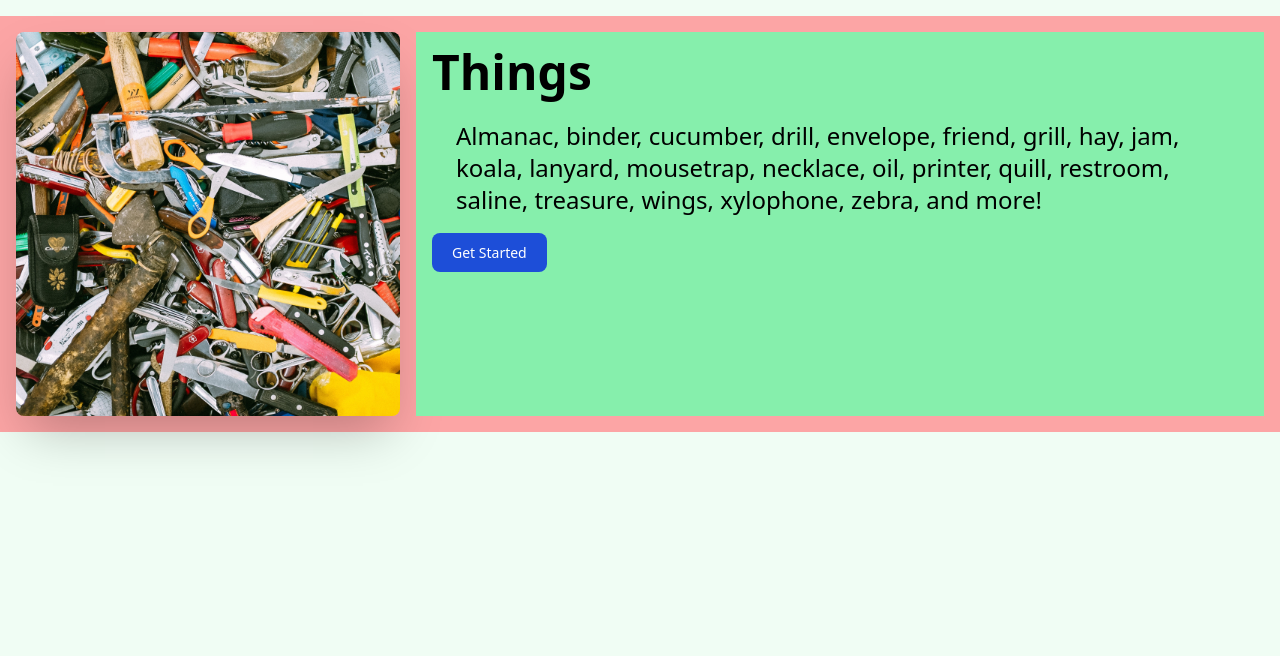
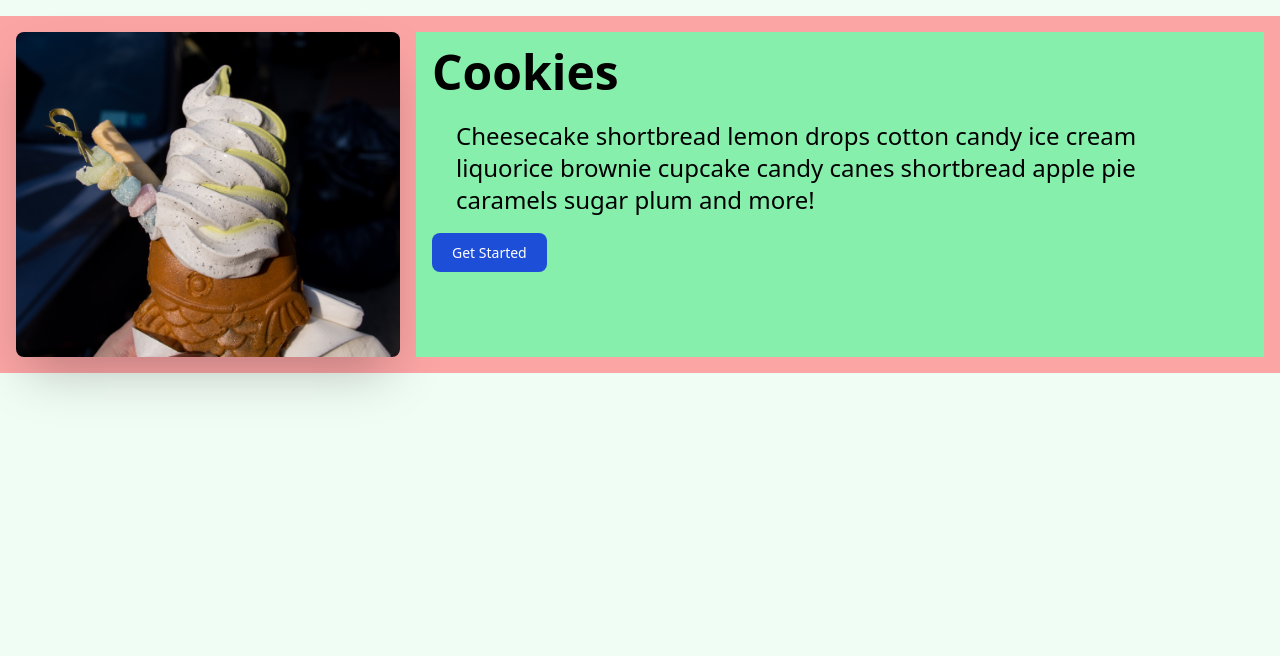
Before and after one commit to elleem/cookie-stand-api, a Django app: template templates/home.html in a window 1280 px wide. Shown: the part 68-724 px from the top of the page. Run offline with Django 4.2, Linux system fonts and the light colour scheme; the template is opened without the code that fills it, so the values that code supplies are empty; some libraries are stand-ins or nearby versions.

Commit message:
updates about and home page

```diff
--- a/requirements.txt
+++ b/requirements.txt
@@ -10,6 +10,7 @@ djangorestframework-simplejwt==5.2.2
 fire==0.5.0
 gunicorn==20.1.0
 idna==3.4
+psycopg2-binary==2.9.6
 PyJWT==2.6.0
 pytz==2022.7.1
 rcssmin==1.1.1
--- a/templates/about.html
+++ b/templates/about.html
@@ -24,7 +24,7 @@
         </div>
     </div>
     <div class="flex flex-col items-center pb-10 px-4">
-        <img class="w-96 h-96 mb-3 rounded-full shadow-lg" src="https://placekeanu.com/200/150" alt="Lauren image"/>
+        <img class="w-96 h-96 mb-3 rounded-full shadow-lg" src="/static/shirt.jpg" alt="Lauren image"/>
         <h5 class="mb-1 text-xl font-medium text-gray-900 dark:text-white">Lauren Main</h5>
         <span class="text-sm text-gray-500 dark:text-gray-400">Full Stack Developer</span>
         <div class="flex mt-4 space-x-3 md:mt-6">
--- a/templates/home.html
+++ b/templates/home.html
@@ -17,10 +17,10 @@
     <div class="">
       <div class="hero-content flex bg-red-300 p-4 space-x-4">
         {#  Thanks to https://unsplash.com/photos/Kw_zQBAChws?utm_source=unsplash&utm_medium=referral&utm_content=creditShareLink#}
-        <img src="{% static 'ashim-d-silva-things.jpg' %}" class="max-w-sm rounded-lg shadow-2xl"/>
+        <img src="{% static 'Taiyaki_(00228).jpg' %}" class="max-w-sm rounded-lg shadow-2xl"/>
         <div class="bg-green-300 p-4">
-          <h1 class="text-5xl font-bold">Things</h1>
-          <p class="text-2xl p-6">Almanac, binder, cucumber, drill, envelope, friend, grill, hay, jam, koala, lanyard, mousetrap, necklace, oil, printer, quill, restroom, saline, treasure, wings, xylophone, zebra, and more!</p>
+          <h1 class="text-5xl font-bold">Cookies</h1>
+          <p class="text-2xl p-6">Cheesecake shortbread lemon drops cotton candy ice cream liquorice brownie cupcake candy canes shortbread apple pie caramels sugar plum and more!</p>
           <a href="{% url 'login' %}" class="text-white bg-blue-700 hover:bg-blue-800 focus:ring-4 focus:ring-blue-300 font-medium rounded-lg text-sm px-5 py-2.5 mr-2 mb-2 dark:bg-blue-600 dark:hover:bg-blue-700 focus:outline-none dark:focus:ring-blue-800">Get Started</a>
         </div>
       </div>
--- a/templates/things/cookiestand_list.html
+++ b/templates/things/cookiestand_list.html
@@ -8,10 +8,10 @@
     <h1 class="text-4xl text-center">All Locations</h1>
     <div
       class="w-1/2 mx-auto text-sm font-medium text-gray-900 bg-white border border-gray-200 rounded-lg dark:bg-gray-700 dark:border-gray-600 dark:text-white">
-      {% for stand in object_list %}
-        <a href="{% url 'cookiestand_detail' stand.pk %}" aria-current="true"
+      {% for cookie_stands in object_list %}
+        <a href="{% url 'cookiestand_detail' cookie_stands.pk %}" aria-current="true"
            class="block w-full px-4 py-4 text-white bg-blue-700 border-b border-gray-200 rounded-t-lg cursor-pointer dark:bg-gray-800 dark:border-gray-600">
-          {{ stand.location }}
+          {{ cookie_stands.location }}
         </a>
       {% endfor %}
     </div>
```
Also changed, not shown: static/Taiyaki_(00228).jpg (added), static/shirt.jpg (added).
